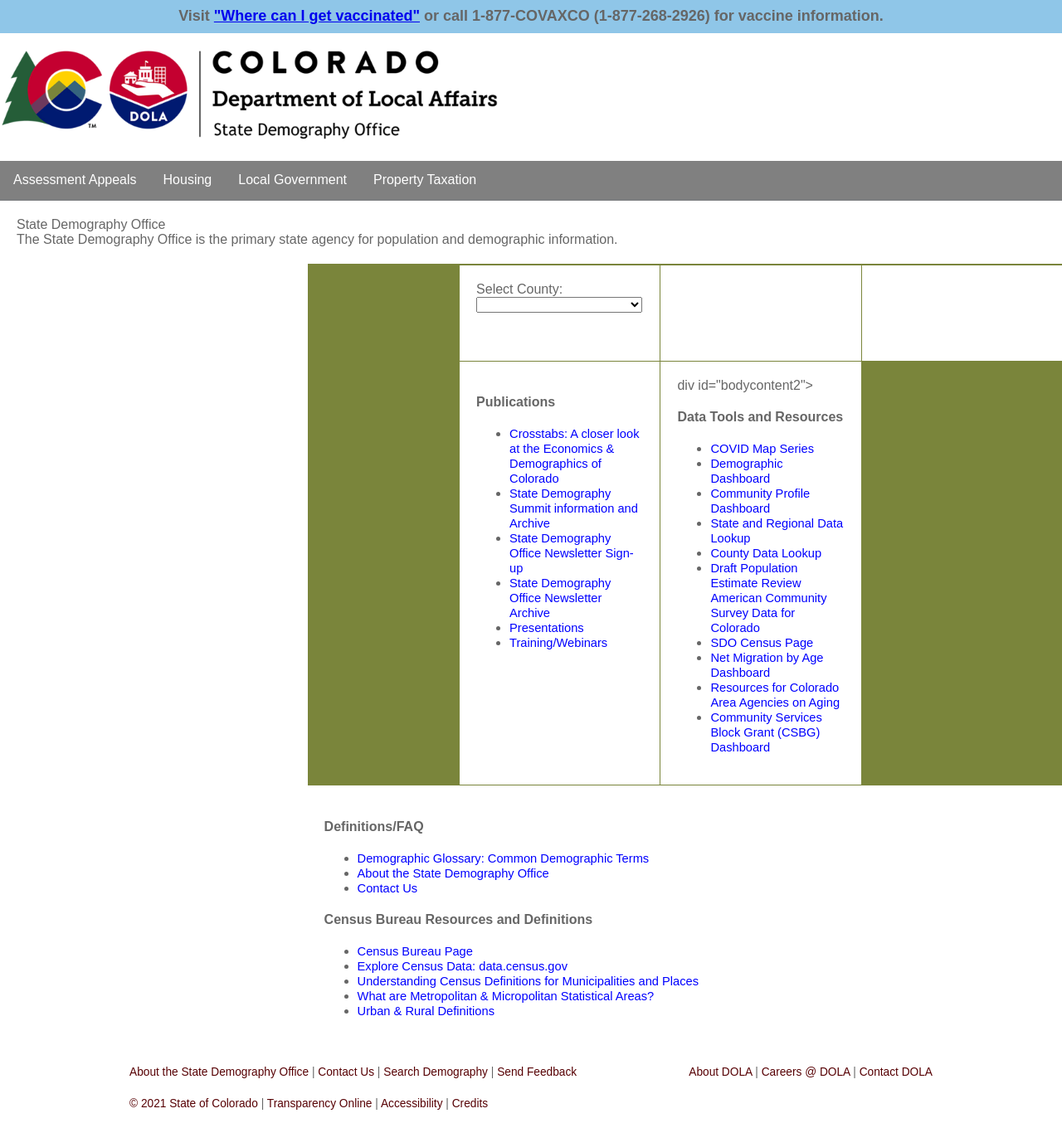
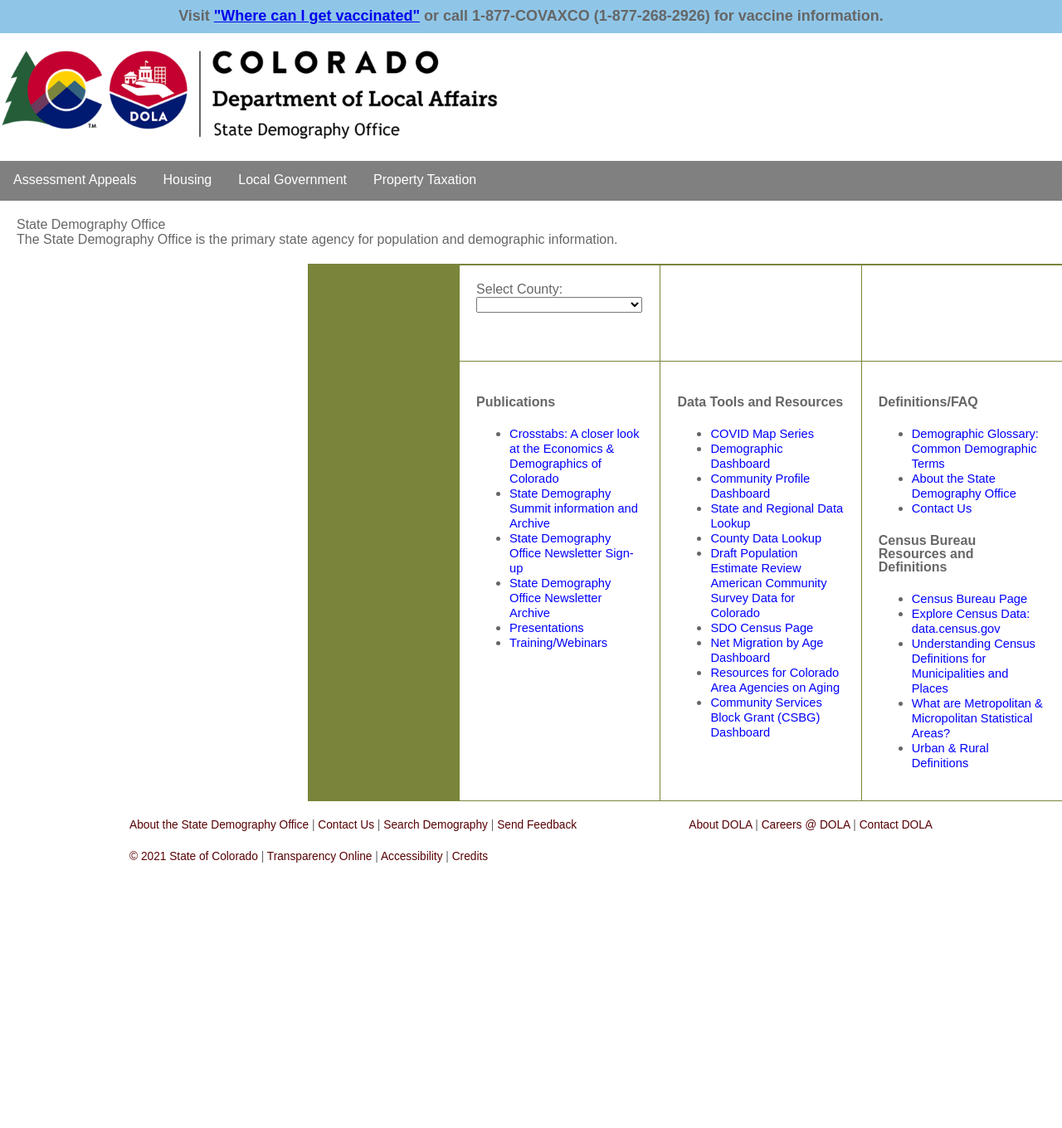
Before and after one commit to TBleess/Website_New, a Jekyll site: the page built from pages/0_Homepage_and_Footer_Links/index.md, in a window 1280 px wide. Shown: the whole page at 83% size. Built offline with Jekyll 4.4.1, drawn with Linux system fonts in a browser that asks for light colours; after the commit the page ends 1062 px from its top, so only the background shows below that.

Commit message:
Update _bodycontent2.html

```diff
--- a/_includes/_bodycontent2.html
+++ b/_includes/_bodycontent2.html
@@ -1,4 +1,4 @@
-div id="bodycontent2">
+<div id="bodycontent2">
 <h4>Data Tools and Resources</h4>
 <ul>
 <li><a class="dropdown-link" href="https://dola-online.maps.arcgis.com/apps/MapSeries/index.html?appid=56f85bf2c38e4483ad7345fc651a6458" target=_blank>COVID Map Series</a></li>
```
